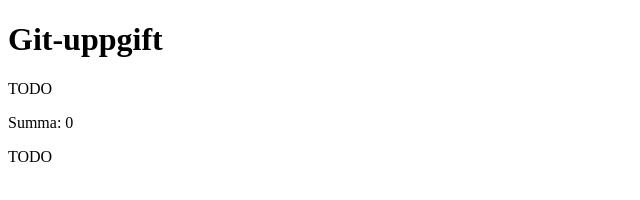
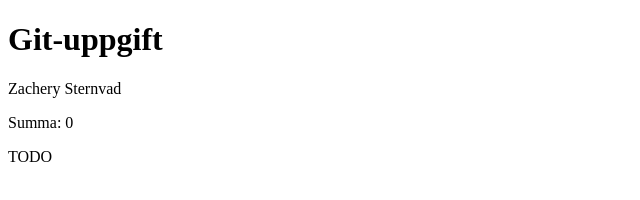
Before and after one commit to zachSternvad/git-uppgift, a plain HTML site: page index.html in a window 1280 px wide. Shown: the full height of the page, 0-640 px from the left. Drawn offline with Linux system fonts and the light colour scheme.

Commit message:
Commit: 3. Ändrar funktionen hamtaNamn så den returnar mitt namn istället för TODO, samt tog bort dubletter i README från mitt git auth issue på KDE

```diff
--- a/index.html
+++ b/index.html
@@ -14,7 +14,7 @@
     <script>
         // TODO 1: Returnera ditt eget namn (just nu returneras "TODO").
         function hamtaNamn() {
-            return "TODO";
+            return "Zachery Sternvad";
         }
 
         // TODO 2: Returnera summan av a och b (just nu returneras alltid 0).
```
Also changed, not shown: 2 other files.
